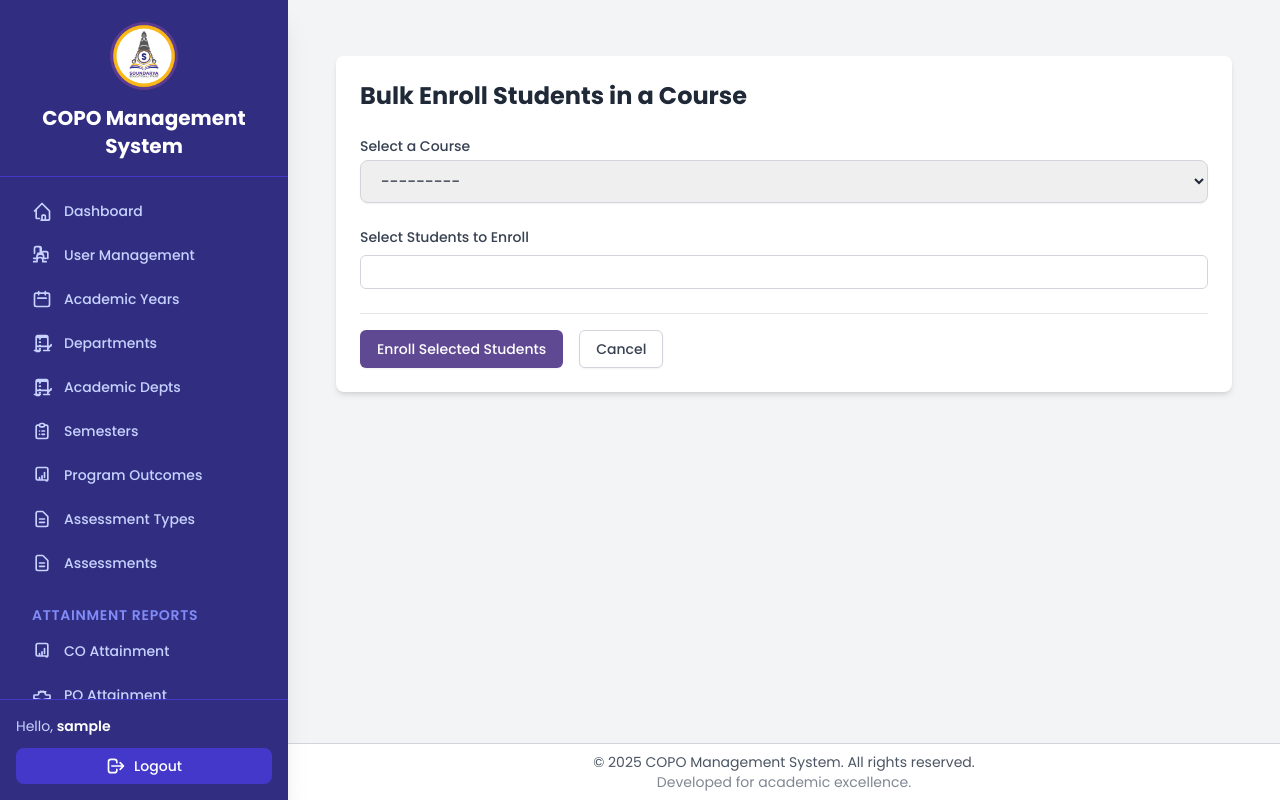
After one commit to deepanshuSoni22/copo-management, a Django app: page /academics/students/bulk-enroll-page/ in a window 1280 px wide. The commit adds this page. Run offline with Django 5.2, Linux system fonts and the light colour scheme; the visitor is signed in with stand-in values (Sample User, id 1); data that the repository does not hold is empty.

Commit message:
enroll students

```diff
--- a/academics/forms.py
+++ b/academics/forms.py
@@ -1024,3 +1024,60 @@ class StudentUpdateByFacultyForm(forms.ModelForm):
             user.profile.save()
 
         return user
+
+
+# --- ADD THIS NEW FORM AT THE END OF THE FILE ---
+class EnrollStudentForm(forms.Form):
+    """A form for selecting a course to enroll a single student into."""
+    course = forms.ModelChoiceField(
+        queryset=Course.objects.all(),
+        label="Select Course to Enroll Student In",
+        widget=forms.Select(attrs={'class': 'mt-1 block w-full px-4 py-2 border border-gray-300 rounded-lg shadow-sm'})
+    )
+
+    def __init__(self, *args, **kwargs):
+        # Pop a 'user' kwarg to filter the course list
+        user = kwargs.pop('user', None)
+        super().__init__(*args, **kwargs)
+
+        # If a user is provided, filter the courses to only those they teach
+        if user and hasattr(user, 'profile'):
+            self.fields['course'].queryset = Course.objects.filter(faculty=user.profile).order_by('code')
+
+
+# --- ADD THIS NEW FORM AT THE END OF THE FILE ---
+class BulkEnrollmentForm(forms.Form):
+    """
+    A form for selecting a course and multiple students for bulk enrollment.
+    """
+    course = forms.ModelChoiceField(
+        queryset=Course.objects.all(),
+        label="Select a Course",
+        widget=forms.Select(attrs={'class': 'mt-1 block w-full px-4 py-2 border border-gray-300 rounded-lg shadow-sm'})
+    )
+    students = forms.ModelMultipleChoiceField(
+        queryset=UserProfile.objects.filter(role=UserRole.STUDENT),
+        widget=forms.CheckboxSelectMultiple,
+        label="Select Students to Enroll",
+        required=True
+    )
+
+    def __init__(self, *args, **kwargs):
+        # Pop the user object to filter querysets based on permissions
+        user = kwargs.pop('user', None)
+        super().__init__(*args, **kwargs)
+
+        if user and hasattr(user, 'profile'):
+            profile = user.profile
+            # Admins see all courses and all students
+            if profile.role == 'HOD':
+                # HODs see courses and students from their department only
+                hod_department = profile.department
+                self.fields['course'].queryset = Course.objects.filter(department=hod_department)
+                self.fields['students'].queryset = UserProfile.objects.filter(role=UserRole.STUDENT, department=hod_department)
+            elif profile.role == 'FACULTY':
+                 # Faculty see courses they teach and students in those departments
+                taught_courses = profile.taught_courses.all()
+                department_ids = taught_courses.values_list('department_id', flat=True).distinct()
+                self.fields['course'].queryset = taught_courses
+                self.fields['students'].queryset = UserProfile.objects.filter(role=UserRole.STUDENT, department_id__in=department_ids)
--- /dev/null
+++ b/academics/templates/academics/bulk_enrollment_form.html
@@ -0,0 +1,48 @@
+{# academics/templates/academics/bulk_enrollment_form.html #}
+{% extends 'base.html' %}
+
+{% block title %}{{ form_title }}{% endblock %}
+
+{% block content %}
+<div class="bg-white rounded-lg shadow-md p-6 max-w-4xl mx-auto">
+    <h1 class="text-2xl font-bold text-gray-800 mb-6">{{ form_title }}</h1>
+
+    <form method="post" class="space-y-6">
+        {% csrf_token %}
+
+        <div>
+            <label for="{{ form.course.id_for_label }}" class="block text-sm font-medium text-gray-700 mb-1">{{ form.course.label }}</label>
+            {{ form.course }}
+            {% if form.course.errors %}
+                <p class="mt-2 text-sm text-red-600">{{ form.course.errors.as_text }}</p>
+            {% endif %}
+        </div>
+
+        <div>
+            <label class="block text-sm font-medium text-gray-700 mb-1">{{ form.students.label }}</label>
+            <div class="max-h-96 overflow-y-auto border border-gray-300 rounded-md p-4 mt-2">
+                <div class="space-y-2">
+                    {% for checkbox in form.students %}
+                        <label for="{{ checkbox.id_for_label }}" class="flex items-center space-x-3 p-2 rounded-md hover:bg-gray-50 cursor-pointer">
+                            {{ checkbox.tag }}
+                            <span class="font-medium text-gray-800">{{ checkbox.choice_label }}</span>
+                        </label>
+                    {% endfor %}
+                </div>
+            </div>
+             {% if form.students.errors %}
+                <p class="mt-2 text-sm text-red-600">{{ form.students.errors.as_text }}</p>
+            {% endif %}
+        </div>
+
+        <div class="flex items-center space-x-4 pt-4 border-t">
+            <button type="submit" class="inline-flex justify-center py-2 px-4 border border-transparent shadow-sm text-sm font-medium rounded-md text-white bg-brand-purple hover:bg-brand-yellow hover:text-gray-900">
+                Enroll Selected Students
+            </button>
+            <a href="{% url 'student_list' %}" class="inline-flex justify-center py-2 px-4 border border-gray-300 rounded-md shadow-sm bg-white text-sm font-medium text-gray-700 hover:bg-gray-50">
+                Cancel
+            </a>
+        </div>
+    </form>
+</div>
+{% endblock %}
--- a/academics/templates/academics/student_list.html
+++ b/academics/templates/academics/student_list.html
@@ -1,3 +1,4 @@
+{# academics/templates/academics/student_list.html #}
 {% extends 'base.html' %}
 {% block title %}{{ form_title }}{% endblock %}
 
@@ -35,6 +36,7 @@
                         <td class="px-6 py-4 whitespace-nowrap text-right text-sm font-medium">
                             {% if can_edit_students %}
                                 <a href="{% url 'student_update_by_faculty' profile.user.pk %}" class="text-indigo-600 hover:text-indigo-900">Edit</a>
+                                <a href="{% url 'enroll_student' profile.user.pk %}" class="text-green-600 hover:text-green-900 ml-4">Enroll</a>
                                 <a href="{% url 'student_delete_by_faculty' profile.user.pk %}" class="text-red-600 hover:text-red-900 ml-4">Delete</a>
                             {% endif %}
                         </td>
@@ -52,6 +54,7 @@
                     <div class="mt-4 pt-2 border-t flex justify-end space-x-4">
                         {% if can_edit_students %}
                             <a href="{% url 'student_update_by_faculty' profile.user.pk %}" class="text-sm font-medium text-indigo-600 hover:text-indigo-900">Edit</a>
+                            <a href="{% url 'enroll_student' profile.user.pk %}" class="text-sm font-medium text-green-600 hover:text-green-900">Enroll</a>
                             <a href="{% url 'student_delete_by_faculty' profile.user.pk %}" class="text-sm font-medium text-red-600 hover:text-red-900">Delete</a>
                         {% endif %}
                     </div>
--- a/academics/urls.py
+++ b/academics/urls.py
@@ -102,5 +102,7 @@ urlpatterns = [
     path('student/assignments/<int:pk>/', views.assignment_detail_and_submit, name='assignment_detail_and_submit'),
     path('students/<int:pk>/update/', views.student_update_by_faculty, name='student_update_by_faculty'),
     path('students/<int:pk>/delete/', views.student_delete_by_faculty, name='student_delete_by_faculty'),
+    path('students/<int:student_pk>/enroll/', views.enroll_student_view, name='enroll_student'),
+    path('students/bulk-enroll-page/', views.bulk_enrollment_view, name='bulk_enrollment'),
 
 ]
--- a/academics/views.py
+++ b/academics/views.py
@@ -17,7 +17,7 @@ from .forms import (
     StudentMarkFormSet,
     AcademicDepartmentForm,
     SemesterForm, CoursePlanForm, CourseObjectiveFormSet, WeeklyLessonPlanFormSet, CIAComponentFormSet, StudentCreationForm, RubricForm, RubricCriterionFormSet, AssignmentForm, RubricScore,
-    SubmissionForm, GradingForm, RubricScoreForm, StudentUpdateByFacultyForm
+    SubmissionForm, GradingForm, RubricScoreForm, StudentUpdateByFacultyForm, EnrollStudentForm, BulkEnrollmentForm
 )  # Form
 
 # Import models and forms
@@ -2565,3 +2565,53 @@ def student_delete_by_faculty(request, pk):
         'form_title': f'Delete Student: {user_to_delete.username}'
     }
     return render(request, 'academics/student_confirm_delete.html', context)
+
+
+# --- ADD THIS ENTIRE NEW VIEW ---
+@login_required
+@user_passes_test(is_faculty) # Only faculty or admins (who are also faculty) can enroll
+def enroll_student_view(request, student_pk):
+    student_profile = get_object_or_404(UserProfile, user__pk=student_pk, role=UserRole.STUDENT)
+
+    if request.method == 'POST':
+        form = EnrollStudentForm(request.POST, user=request.user)
+        if form.is_valid():
+            course = form.cleaned_data['course']
+            # Add the student to the course's ManyToMany relationship
+            course.students.add(student_profile)
+            messages.success(request, f"Successfully enrolled {student_profile.user.username} in {course.code}.")
+            return redirect('student_list')
+    else:
+        form = EnrollStudentForm(user=request.user)
+
+    context = {
+        'form': form,
+        'student_profile': student_profile,
+        'form_title': f"Enroll {student_profile.user.username}"
+    }
+    return render(request, 'academics/enroll_student_form.html', context)
+
+
+# --- ADD THIS ENTIRE NEW VIEW ---
+@login_required
+@user_passes_test(is_admin_or_hod_or_faculty) # Permissions for who can access this page
+def bulk_enrollment_view(request):
+    if request.method == 'POST':
+        form = BulkEnrollmentForm(request.POST, user=request.user)
+        if form.is_valid():
+            course = form.cleaned_data['course']
+            students_to_enroll = form.cleaned_data['students']
+
+            # Use the .add() method with the splat operator to add all students at once
+            course.students.add(*students_to_enroll)
+
+            messages.success(request, f"Successfully enrolled {students_to_enroll.count()} student(s) in {course.code}.")
+            return redirect('bulk_enrollment') # Redirect to the same page to perform another action
+    else:
+        form = BulkEnrollmentForm(user=request.user)
+
+    context = {
+        'form': form,
+        'form_title': "Bulk Enroll Students in a Course"
+    }
+    return render(request, 'academics/bulk_enrollment_form.html', context)
--- a/copo_management_system/templates/base.html
+++ b/copo_management_system/templates/base.html
@@ -151,6 +151,13 @@
                     class="flex items-center px-3 lg:px-4 py-2 rounded-lg text-xs lg:text-sm font-medium transition duration-200 text-indigo-200 hover:bg-indigo-800 hover:text-white {% if 'student_' in request.resolver_match.url_name %}bg-indigo-700 text-white shadow-md{% endif %}">
                         <svg class="w-5 h-5 mr-3 flex-shrink-0" fill="none" stroke="currentColor" viewBox="0 0 24 24" xmlns="http://www.w3.org/2000/svg"><path stroke-linecap="round" stroke-linejoin="round" stroke-width="2" d="M17 20h-4v-2a3 3 0 00-3-3H9a3 3 0 00-3 3v2H2M3 10V4a2 2 0 012-2h4a2 2 0 012 2v6m-4 0h6m-3 0V4a2 2 0 00-2-2H5a2 2 0 00-2 2v6m10-2h4a2 2 0 012 2v6m-2 0H14v-2a3 3 0 00-3-3h-2a3 3 0 00-3 3v2H2M3 10V4a2 2 0 012-2h4a2 2 0 012 2v6m-4 0h6m-3 0V4a2 2 0 00-2-2H5a2 2 0 00-2 2v6m10-2h4a2 2 0 012 2v6"></path></svg>
                         <span>Students</span>
+                    </a>
+                {% endif %}
+                {% if user.profile.role == 'FACULTY' or user.profile.role == 'HOD' or user.profile.role == 'ADMIN' %}
+                    <a href="{% url 'bulk_enrollment' %}"
+                    class="flex items-center px-3 lg:px-4 py-2 rounded-lg text-xs lg:text-sm font-medium transition duration-200 text-indigo-200 hover:bg-indigo-800 hover:text-white {% if 'enroll_student' in request.resolver_match.url_name %}bg-indigo-700 text-white shadow-md{% endif %}">
+                        <svg class="w-5 h-5 mr-3 flex-shrink-0" fill="none" stroke="currentColor" viewBox="0 0 24 24" xmlns="http://www.w3.org/2000/svg"><path stroke-linecap="round" stroke-linejoin="round" stroke-width="2" d="M18 9v3m0 0v3m0-3h3m-3 0h-3m-5-5a4 4 0 11-8 0 4 4 0 018 0zM3 20a6 6 0 0112 0v1H3v-1z"></path></svg>
+                        <span>Enroll Students</span>
                     </a>
                 {% endif %}
                 {% if user.profile.role == 'FACULTY' %}
@@ -364,6 +371,23 @@
                     <svg class="w-5 h-5" fill="none" stroke="currentColor" viewBox="0 0 24 24" xmlns="http://www.w3.org/2000/svg"><path stroke-linecap="round" stroke-linejoin="round" stroke-width="2" d="M9 5H7a2 2 0 00-2 2v12a2 2 0 002 2h10a2 2 0 002-2V7a2 2 0 00-2-2h-2M9 5a2 2 0 002 2h2a2 2 0 002-2M9 5a2 2 0 012-2h2a2 2 0 012 2m-3 7h3m-3 4h3m-6-4h.01M9 16h.01"></path></svg>
                 </a>
                 {% endif %}
+                {% if user.profile.role == 'FACULTY' or user.profile.role == 'HOD' or user.profile.role == 'ADMIN' %}
+                    <a href="{% url 'student_list' %}"
+                    title="Students"
+                    class="flex items-center justify-center p-3 rounded-lg transition duration-200
+                            {% if 'student_' in request.resolver_match.url_name %}bg-indigo-700 text-white shadow-md{% else %}text-indigo-200 hover:bg-indigo-800 hover:text-white{% endif %}">
+                        <svg class="w-5 h-5" fill="none" stroke="currentColor" viewBox="0 0 24 24" xmlns="http://www.w3.org/2000/svg"><path stroke-linecap="round" stroke-linejoin="round" stroke-width="2" d="M17 20h-4v-2a3 3 0 00-3-3H9a3 3 0 00-3 3v2H2M3 10V4a2 2 0 012-2h4a2 2 0 012 2v6m-4 0h6m-3 0V4a2 2 0 00-2-2H5a2 2 0 00-2 2v6m10-2h4a2 2 0 012 2v6m-2 0H14v-2a3 3 0 00-3-3h-2a3 3 0 00-3 3v2H2M3 10V4a2 2 0 012-2h4a2 2 0 012 2v6m-4 0h6m-3 0V4a2 2 0 00-2-2H5a2 2 0 00-2 2v6m10-2h4a2 2 0 012 2v6"></path></svg>
+                    </a>
+                {% endif %}
+
+                {% if user.profile.role == 'FACULTY' or user.profile.role == 'HOD' or user.profile.role == 'ADMIN' %}
+                    <a href="{% url 'bulk_enrollment' %}"
+                        title="Enroll Students"
+                        class="flex items-center justify-center p-3 rounded-lg transition duration-200
+                            {% if 'bulk_enrollment' in request.resolver_match.url_name %}bg-indigo-700 text-white shadow-md{% else %}text-indigo-200 hover:bg-indigo-800 hover:text-white{% endif %}">
+                        <svg class="w-5 h-5" fill="none" stroke="currentColor" viewBox="0 0 24 24" xmlns="http://www.w3.org/2000/svg"><path stroke-linecap="round" stroke-linejoin="round" stroke-width="2" d="M18 9v3m0 0v3m0-3h3m-3 0h-3m-5-5a4 4 0 11-8 0 4 4 0 018 0zM3 20a6 6 0 0112 0v1H3v-1z"></path></svg>
+                    </a>
+                {% endif %}
                 {% if user.profile.role == 'FACULTY' %}
                     {# NEW: Assignments Link for Tablet #}
                     <a href="{% url 'assignment_list' %}"
@@ -573,6 +597,23 @@
                     Course Outcomes
                 </a>
                 {% endif %}
+
+                {% if user.profile.role == 'FACULTY' or user.profile.role == 'HOD' or user.profile.role == 'ADMIN' %}
+                    <a href="{% url 'student_list' %}"
+                    class="flex items-center px-3 sm:px-4 py-2.5 sm:py-3 rounded-lg text-sm sm:text-base font-medium transition duration-200
+                            {% if 'student_' in request.resolver_match.url_name %}bg-indigo-700 text-white shadow-md{% else %}text-indigo-200 hover:bg-indigo-800 hover:text-white{% endif %}">
+                        <svg class="w-5 h-5 mr-3 flex-shrink-0" fill="none" stroke="currentColor" viewBox="0 0 24 24" xmlns="http://www.w3.org/2000/svg"><path stroke-linecap="round" stroke-linejoin="round" stroke-width="2" d="M17 20h-4v-2a3 3 0 00-3-3H9a3 3 0 00-3 3v2H2M3 10V4a2 2 0 012-2h4a2 2 0 012 2v6m-4 0h6m-3 0V4a2 2 0 00-2-2H5a2 2 0 00-2 2v6m10-2h4a2 2 0 012 2v6m-2 0H14v-2a3 3 0 00-3-3h-2a3 3 0 00-3 3v2H2M3 10V4a2 2 0 012-2h4a2 2 0 012 2v6m-4 0h6m-3 0V4a2 2 0 00-2-2H5a2 2 0 00-2 2v6m10-2h4a2 2 0 012 2v6"></path></svg>
+                        <span>Students</span>
+                    </a>
+                {% endif %}
+                {% if user.profile.role == 'FACULTY' or user.profile.role == 'HOD' or user.profile.role == 'ADMIN' %}
+                    <a href="{% url 'bulk_enrollment' %}"
+                        class="flex items-center px-3 sm:px-4 py-2.5 sm:py-3 rounded-lg text-sm sm:text-base font-medium transition duration-200
+                            {% if 'bulk_enrollment' in request.resolver_match.url_name %}bg-indigo-700 text-white shadow-md{% else %}text-indigo-200 hover:bg-indigo-800 hover:text-white{% endif %}">
+                        <svg class="w-5 h-5 mr-3 flex-shrink-0" fill="none" stroke="currentColor" viewBox="0 0 24 24" xmlns="http://www.w3.org/2000/svg"><path stroke-linecap="round" stroke-linejoin="round" stroke-width="2" d="M18 9v3m0 0v3m0-3h3m-3 0h-3m-5-5a4 4 0 11-8 0 4 4 0 018 0zM3 20a6 6 0 0112 0v1H3v-1z"></path></svg>
+                        <span>Enroll Students</span>
+                    </a>
+                {% endif %}
                 {% if user.profile.role == 'FACULTY' %}
                     {# NEW: Assignments Link for Mobile #}
                     <a href="{% url 'assignment_list' %}"
--- a/static/dist/output.css
+++ b/static/dist/output.css
@@ -900,6 +900,10 @@ video {
   max-height: 18rem;
 }
 
+.max-h-96{
+  max-height: 24rem;
+}
+
 .min-h-screen{
   min-height: 100vh;
 }
@@ -1027,6 +1031,14 @@ video {
 
 .resize{
   resize: both;
+}
+
+.list-inside{
+  list-style-position: inside;
+}
+
+.list-disc{
+  list-style-type: disc;
 }
 
 .grid-cols-1{
```
Also changed, not shown: academics/templates/academics/enroll_student_form.html (added, +31 -0 lines).
